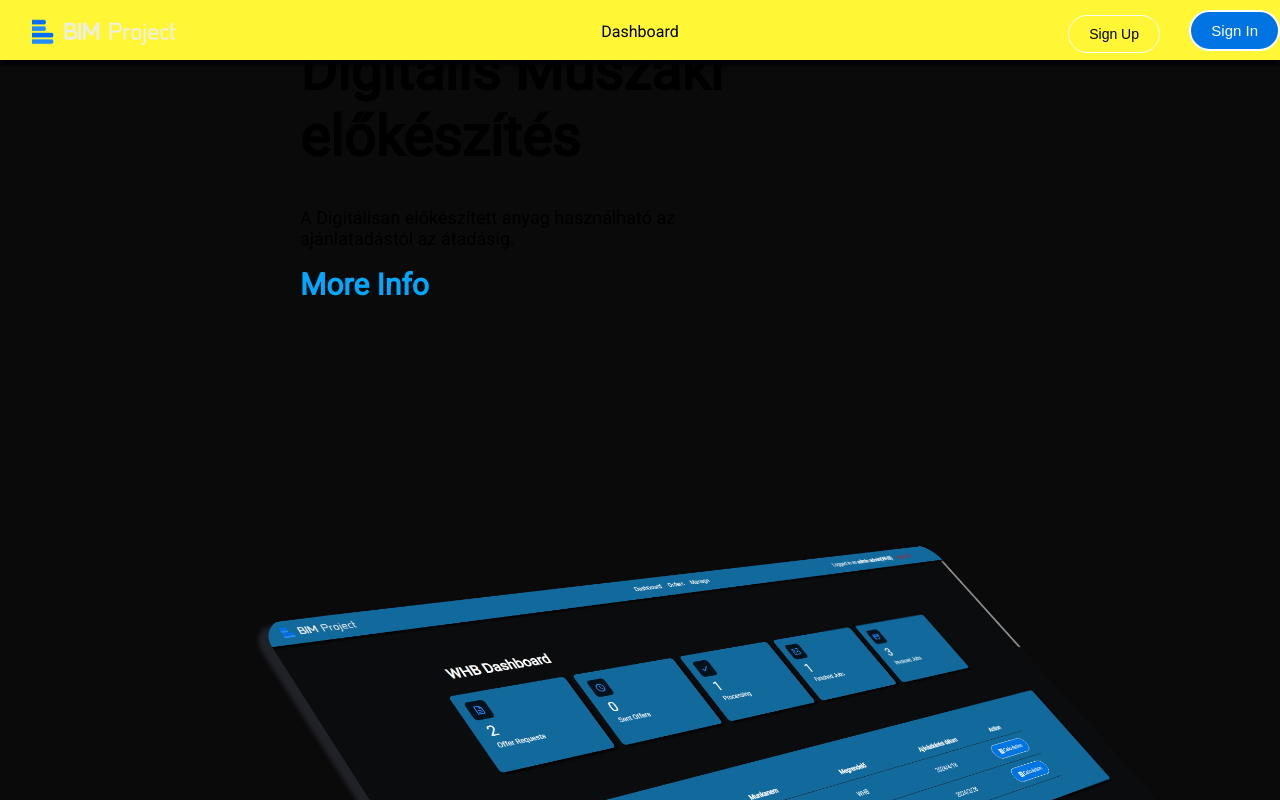
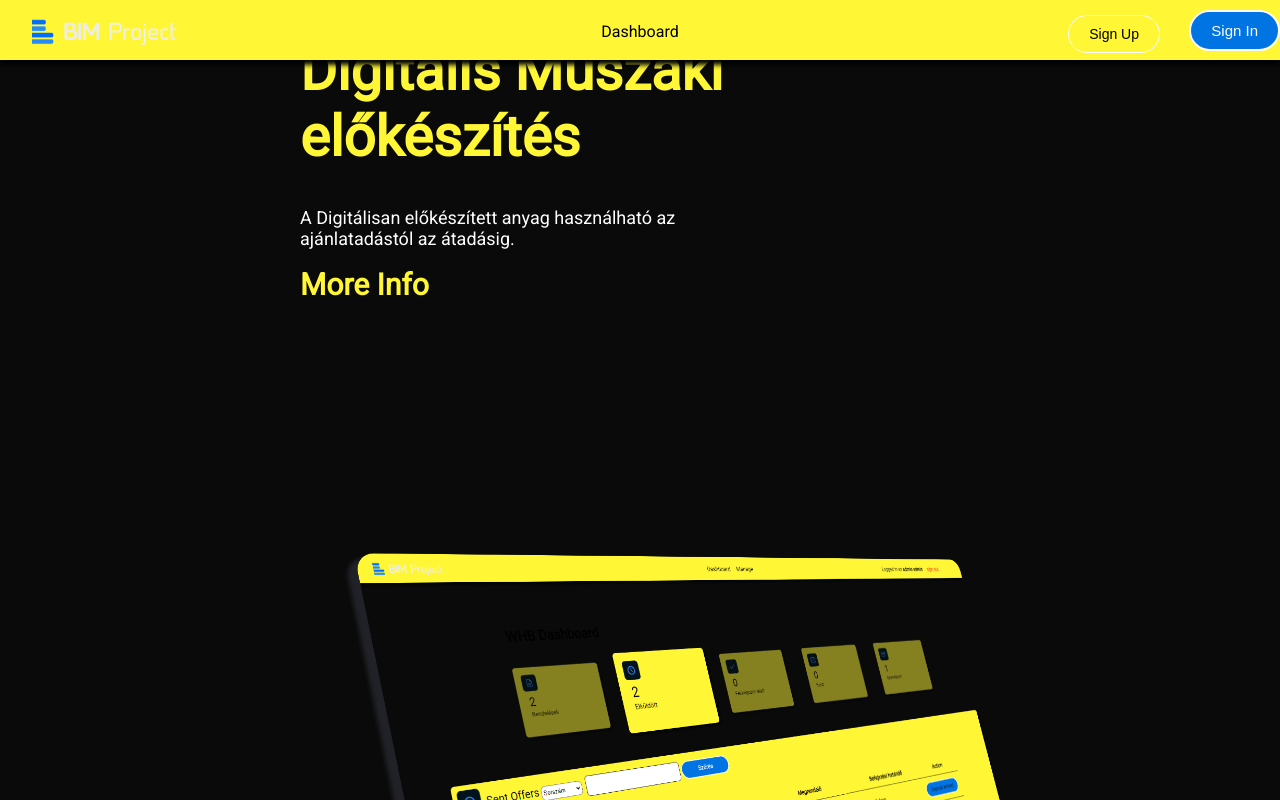
Before and after one commit to kokasmark/bim-project, a React (Create React App) app: page / in a window 1280 px wide. Shown: the top 800 px of the page. Built offline with nearby package versions, Linux system fonts and the light colour scheme; no server answers.

Commit message:
Navbar changes, home page changes

```diff
--- a/src/App.css
+++ b/src/App.css
@@ -51,6 +51,7 @@ body{
   background-color: var(--bg);
   color: white;
   box-shadow: 0px 0px 10px #fff;
+  color: black;
 }
 .swal2-popup .swal2-confirm{
   background-color: var(--success);
--- a/src/App.js
+++ b/src/App.js
@@ -20,14 +20,14 @@ class App extends Component {
 
         <div ref={this.heroRef}>
           <div style={{ display: 'inline-block', position: 'relative', left: 300, top: 0}}>
-            <h1 style={{ fontSize: 56, width: 600 }}>
+            <h1 style={{ fontSize: 56, width: 600,color: 'var(--bg)' }}>
               Digitális Műszaki előkészítés
             </h1>
-            <p style={{ fontSize: 18, width: 450 }}>
+            <p style={{ fontSize: 18, width: 450,color: 'white'  }}>
               A Digitálisan előkészített anyag használható az ajánlatadástól az átadásig.
             </p>
             <b className='interactable'
-                style={{color: "var(--lighter-bg)", fontSize: 30}}
+                style={{color: 'var(--bg)' , fontSize: 30}}
                 onClick={() =>
               window.scrollTo({
                 top: this.moreInfoRef.current.offsetTop,
--- a/src/NavBar.js
+++ b/src/NavBar.js
@@ -31,7 +31,7 @@ class NavBar extends Component{
             if(r.success){
               console.log(r.role)
               setCookie("login-company", r.company,1)
-              this.setState({dashboard: r.role === 1 ? "/offers" : "/orders", role: r.role})
+              this.setState({dashboard: r.role === 1 ? "/dashboard" : "/orders", role: r.role})
             }
           })
           .catch(error => console.log('error', error));
@@ -44,7 +44,6 @@ class NavBar extends Component{
       <div className='navbar'>
         <Link to={'/'}><img src={logo}/></Link>
         <Link to={this.state.dashboard}><p>Dashboard</p></Link>
-        {this.state.role > 0 && <Link to={'/orders'}><p>Orders</p></Link>}
         {this.state.role > 0 && <Link to={'/manage'}><p>Manage</p></Link>}
 
         {getCookie("login-token") == "" && <div>
--- a/src/authRedirect.js
+++ b/src/authRedirect.js
@@ -30,15 +30,18 @@ const AuthRedirect = (WrappedComponent, roleNeeded = 0) => {
           body: raw,
           redirect: 'follow'
         };
-
         fetch("http://localhost:3001/api/role", requestOptions)
           .then(response => response.text())
           .then(result => {
             var r = JSON.parse(result);
             if(r.success){
+              console.log(roleNeeded, r.role)
               if(roleNeeded >  r.role){
                 navigate('/')
               }
+            }
+            else{
+              navigate('/')
             }
           })
           .catch(error => console.log('error', error));
--- a/src/index.js
+++ b/src/index.js
@@ -3,7 +3,7 @@ import ReactDOM from 'react-dom/client';
 import './index.css';
 import App from './App';
 import reportWebVitals from './reportWebVitals';
-import { BrowserRouter, Route, Routes} from 'react-router-dom';
+import { BrowserRouter, Route, Routes,Navigate} from 'react-router-dom';
 import Dashboard from './Dashboard';
 import CustomerDashboard from './CustomerDashboard';
 import SignUpPage from './SignUpPage';
@@ -20,13 +20,14 @@ root.render(
   <Routes>
     <Route exact={true} path="/" element={<App />} />
     <Route exact={true} path="/orders" element={<CustomerDashboard />} />
-    <Route exact={true} path="/offers" element={<Dashboard />} />
+    <Route exact={true} path="/dashboard" element={<Dashboard />} />
     <Route exact={true} path="/manage" element={<ManageWrapper />} />
 
     <Route exact={true} path="/signup" element={<SignUpPage />} />
     <Route exact={true} path="/signin" element={<SignInWrapper />} />
 
     <Route exact={true} path="/forgot-password" element={<ForgotPasswordWrapper/>} />
+    <Route path="*" element={<Navigate to="/" />} />
   </Routes>
   </BrowserRouter>
 );
```
Also changed, not shown: src/assets/home-hero-img.png.
